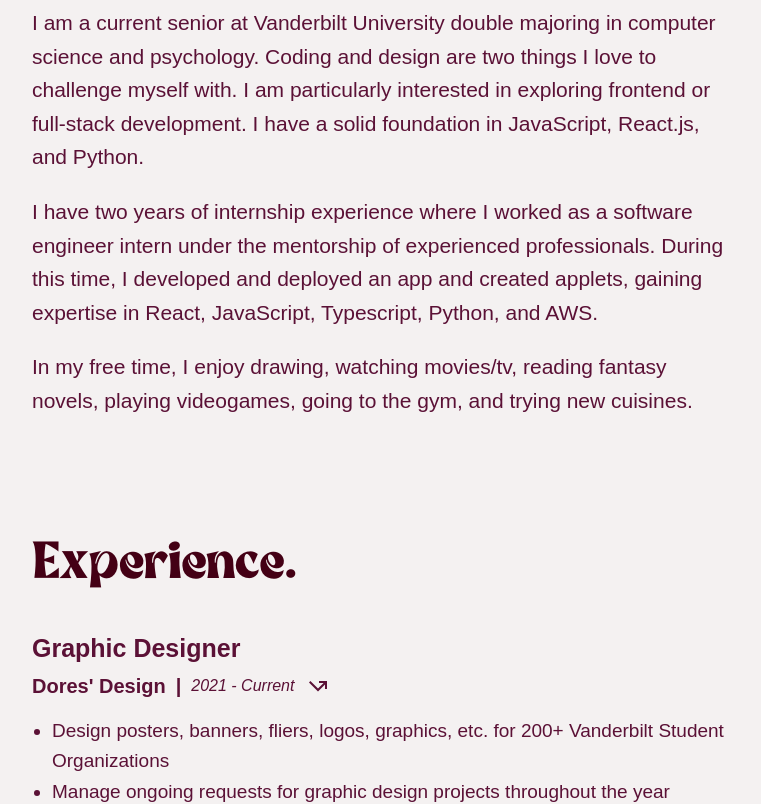
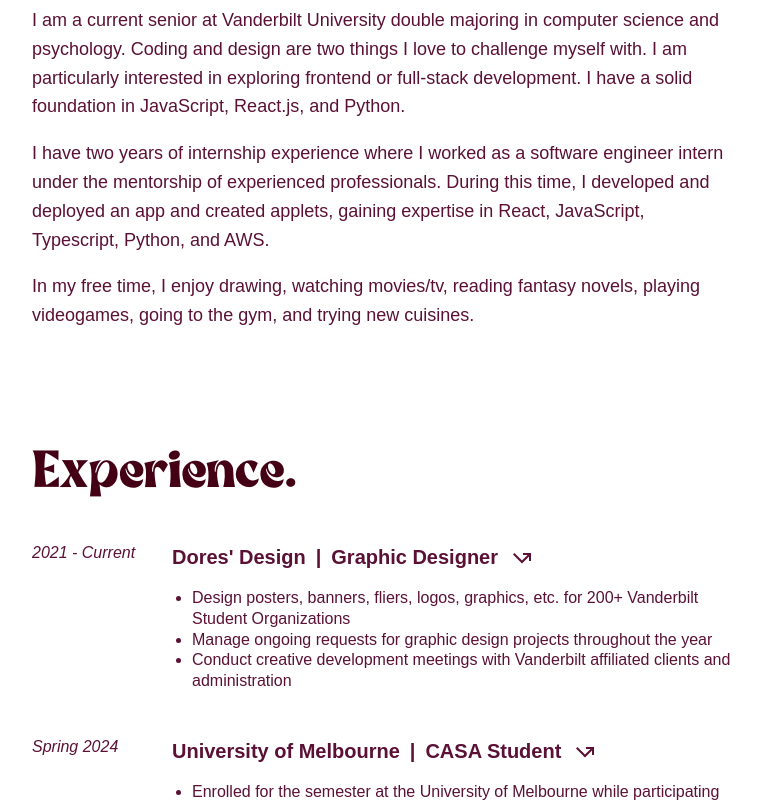
Before and after one commit to Louise3Fraser/dev-portfolio, a React (Create React App) app: page / in a window 1280 px wide. Shown: the part 980-1784 px from the top of the page, without its empty margins (258-1019 px from the left). Built offline with nearby package versions, Linux system fonts and the light colour scheme; a web font is replaced by a local one.

Commit message:
minimalist

```diff
--- a/src/App.css
+++ b/src/App.css
@@ -58,7 +58,7 @@
 }
 
 .container {
-  background: #f7f5f5;
+  background: white;
   width: 100%;
   height: 100vh;
   overflow: hidden;
--- a/src/components/ExperienceCards.jsx
+++ b/src/components/ExperienceCards.jsx
@@ -38,21 +38,21 @@ export default function ExperienceCards({ job }) {
     >
       <div className="fade-in-section">
         <div className="experience-cards">
-          <h5
+          <p
+            className="small"
             style={{
               color: "#5b1136",
               flex: isSmallScreen ? "1 0 20%" : "",
               marginBottom: "10px",
             }}
           >
-            {job.title}
-          </h5>
-
+            {job.date}
+          </p>
           <div className="info">
             <div className="experience-card-heading">
               <p className="job">{job.place}</p>
               <p className="job">|</p>
-              <p className="small">{job.date}</p>
+              <p className="job">{job.title}</p>
               <motion.button
                 className="link"
                 whileHover={{ scale: 1.2 }}
--- a/src/components/Title.jsx
+++ b/src/components/Title.jsx
@@ -12,7 +12,7 @@ export default function Title() {
       className="title"
       style={{ alignItems: isSmallScreen ? "center" : "flex-start" }}
     >
-      <div className="container">
+      {/* <div className="container">
         <div className="blobs">
           <div
             className="blob a"
@@ -42,7 +42,7 @@ export default function Title() {
             // }}
           ></div>
         </div>
-      </div>
+      </div> */}
       <h5 className="job fade-in fade-in-1" style={{ fontStyle: "italic" }}>
         Hi! My name is
       </h5>
--- a/src/index.css
+++ b/src/index.css
@@ -16,7 +16,7 @@ button {
 }
 
 html {
-  background-color: #f4f1f1;
+  background-color: white;
 }
 
 code {
@@ -78,7 +78,7 @@ h6 {
 
 .body-main {
   font-family: "SUSE", sans-serif;
-  font-size: 21px;
+  font-size: 18px;
   color: #5b1136;
   font-weight: 400;
   line-height: 160%;
@@ -86,10 +86,10 @@ h6 {
 
 .body-sub {
   font-family: "SUSE", sans-serif;
-  font-size: 19px;
+  font-size: 16px;
   color: #5b1136;
   font-weight: 400;
-  line-height: 160%;
+  line-height: 130%;
 }
 
 .job {
--- a/src/pages-css/Experience.css
+++ b/src/pages-css/Experience.css
@@ -21,7 +21,7 @@
 }
 .experience-cards {
   display: flex;
-  flex-direction: column;
+  flex-direction: row;
   /* border-radius: 25px;
   background: #fcfcfc;
   padding: 30px; */
```
